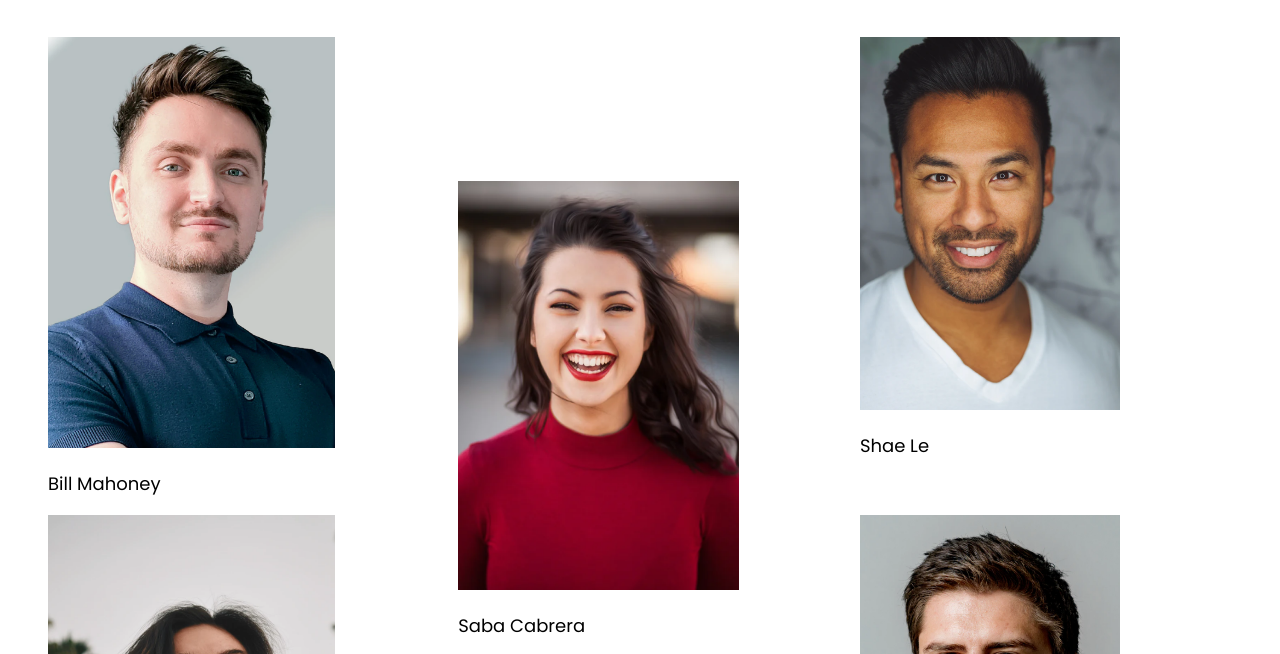
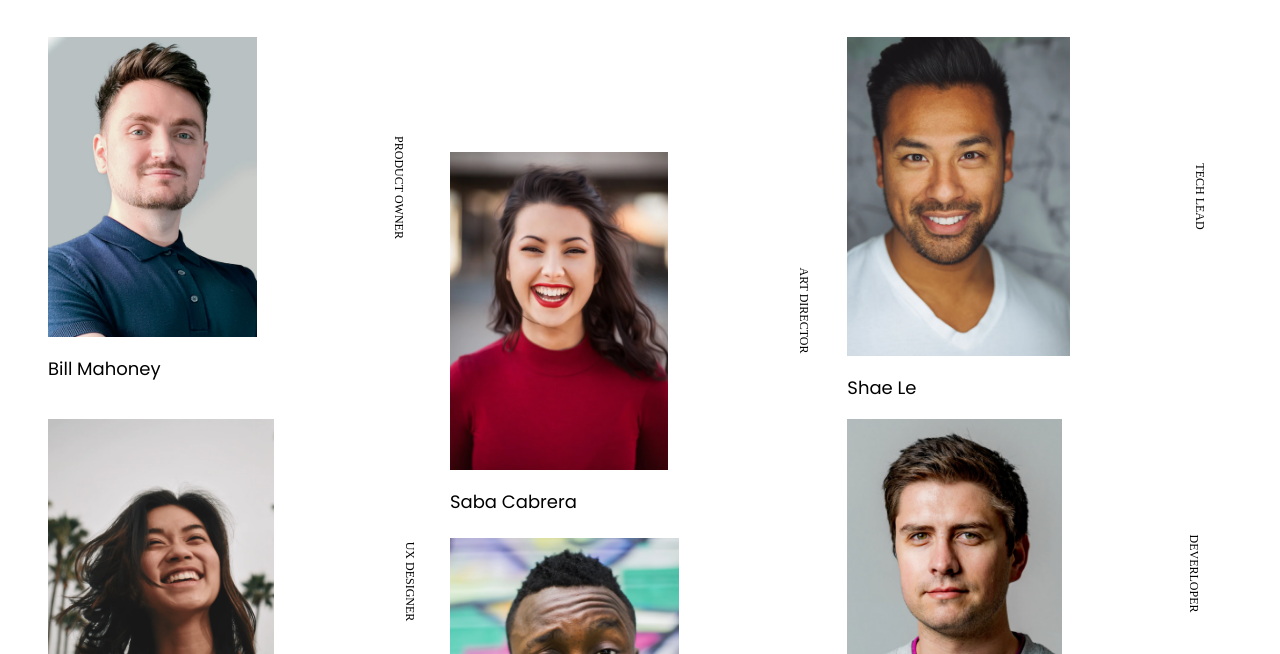
Before and after one commit to Dev-Path/my-team-page, a plain HTML site: page index.html in a window 1280 px wide. Shown: the part 146-800 px from the top of the page. Drawn offline with Linux system fonts and the light colour scheme.

Commit message:
update css

```diff
--- a/index.html
+++ b/index.html
@@ -27,22 +27,33 @@
 
   <div class="image-container">
     <div class="photo1 image"><img class='images' src="photo1.png" alt="photo1">
+      <p class='position'>Product owner</p>
       <p class='name'>Bill Mahoney</p>
     </div>
     <div class="photo2 image"><img class='images' src="photo2.png" alt="photo2">
+      <p class='position'>Art director</p>
       <p class='name'>Saba Cabrera</p>
+
     </div>
     <div class="photo3 image"><img class='images' src="photo3.png" alt="photo3">
+      <p class='position'>Tech Lead</p>
       <p class='name'>Shae Le</p>
+
     </div>
     <div class="photo4 image"><img class='images' src="photo4.png" alt="photo4">
+      <p class='position'>UX Designer</p>
       <p class='name'>Skylah Lu</p>
+
     </div>
     <div class="photo5 image"><img class='images' src="photo5.png" alt="photo5">
+      <p class='position'>Developer</p>
       <p class='name'>Skylah Lu</p>
+
     </div>
     <div class="photo6 image"><img class='images' src="photo6.png" alt="photo6">
+      <p class='position'>DEverloper</p>
       <p class='name'>Stan John</p>
+
     </div>
   </div>
 
--- a/style.css
+++ b/style.css
@@ -48,6 +48,10 @@ p:last-child {
 
 .image {
     height: 70%;
+    display: grid;
+    grid-template-columns: auto auto;
+    /* grid-template-rows: auto auto; */
+
 }
 
 .photo2 {
@@ -64,10 +68,26 @@ p:last-child {
     font-style: normal;
     font-weight: 600;
     font-size: 1.5em;
-    line-height: 27px;
     /* identical to box height */
     color: #000;
 
+}
+
+.position {
+    font-family: PT Serif;
+    font-style: normal;
+    font-weight: normal;
+    font-size: 12px;
+    text-transform: uppercase;
+    color: #000000;
+    transform: rotate(90deg);
+}
+
+.position{
+    align-self: center;
+    padding: 0;
+    margin: 0;
+    justify-content:flex-start;
 }
 
 a {
@@ -127,7 +147,7 @@ footer {
     }
 
     .images {
-        max-width: 100%;
+        max-width: 120%;
         height: auto;
     }
 
@@ -162,4 +182,11 @@ footer {
         max-width: 100%;
         height: auto;
     }
+    .position {
+        align-self: flex-start;
+        justify-content: flex-start;
+         padding: 0;
+         margin: 0;
+    }
+
 }
```
